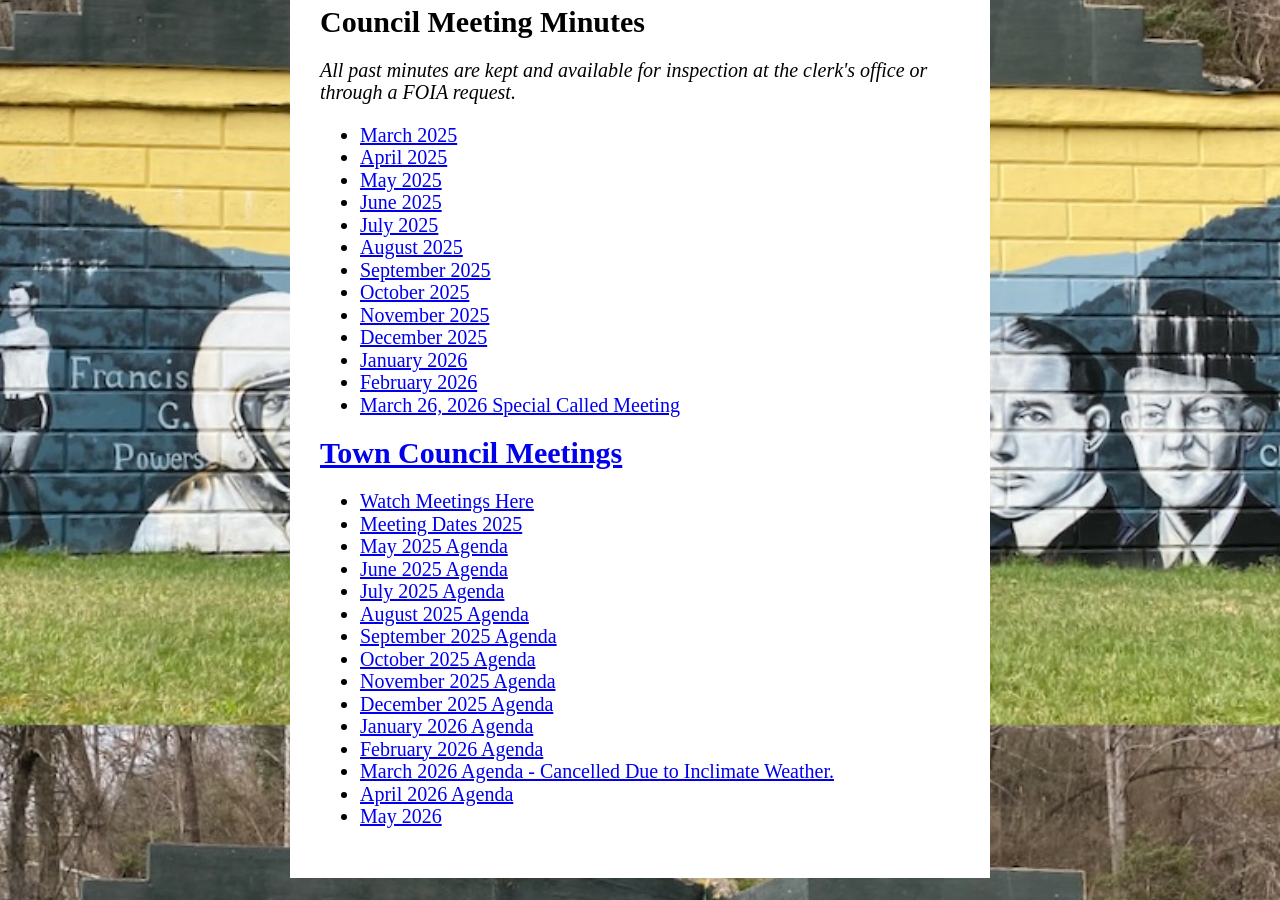
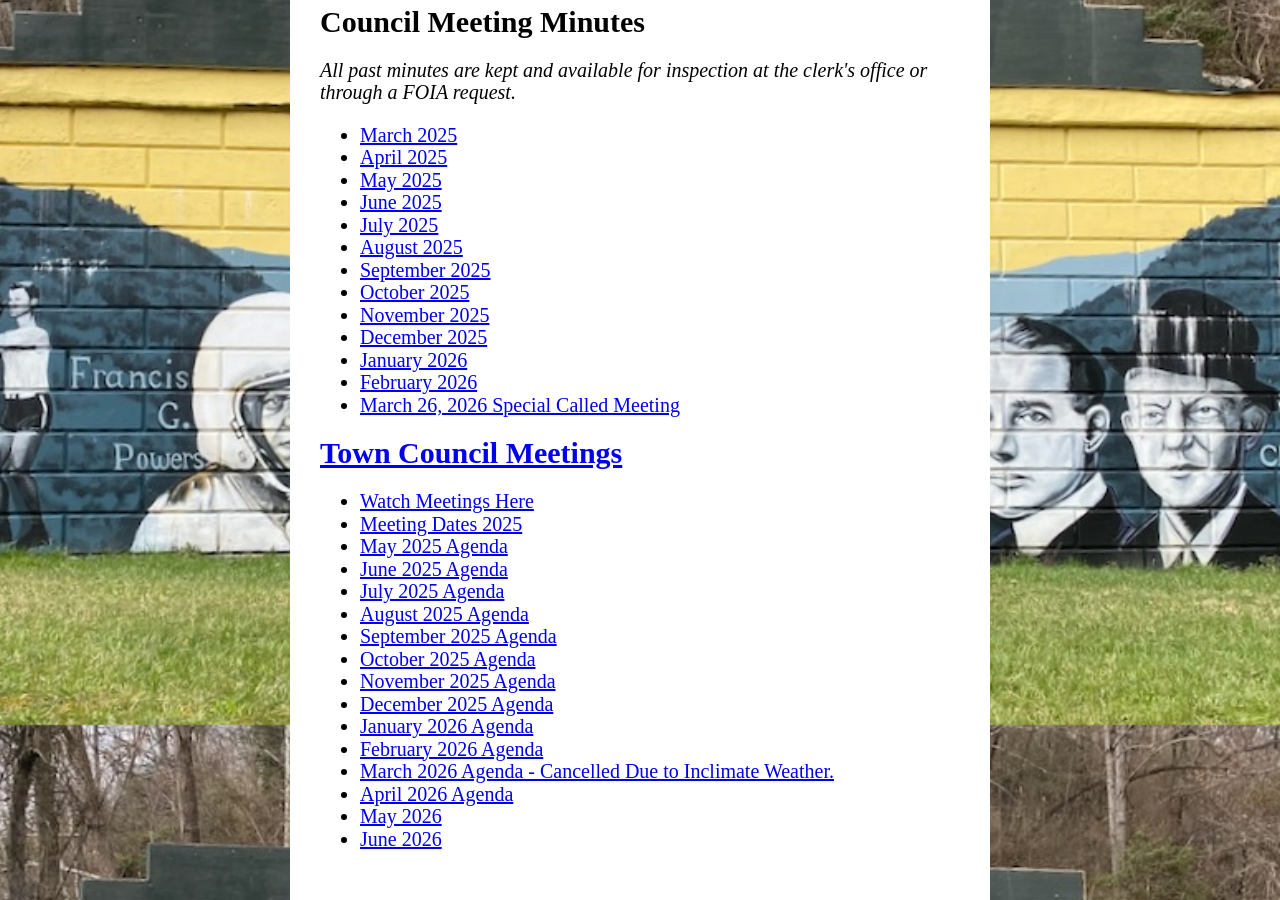
Before and after one commit to poundva/poundva.github.io, a Jekyll site: the page built from index.html, in a window 1280 px wide and 900 px high, scrolled down 3775 px. Built offline with Jekyll 4.4.1, drawn with Linux system fonts in a browser that asks for light colours; some web fonts are replaced.

Commit message:
Update index.html

```diff
--- a/index.html
+++ b/index.html
@@ -133,3 +133,4 @@ title: Home
     <li><a href="agendas/">March 2026 Agenda - Cancelled Due to Inclimate Weather. </a></li>
     <li><a href="agendas/Agenda April 2026.pdf">April 2026 Agenda</a></li>
     <li><a href="agendas/Agenda May 2026.pdf">May 2026</a></li>
+    <li><a href="agendas/June Agenda.pdf"> June 2026</a></li>
```
